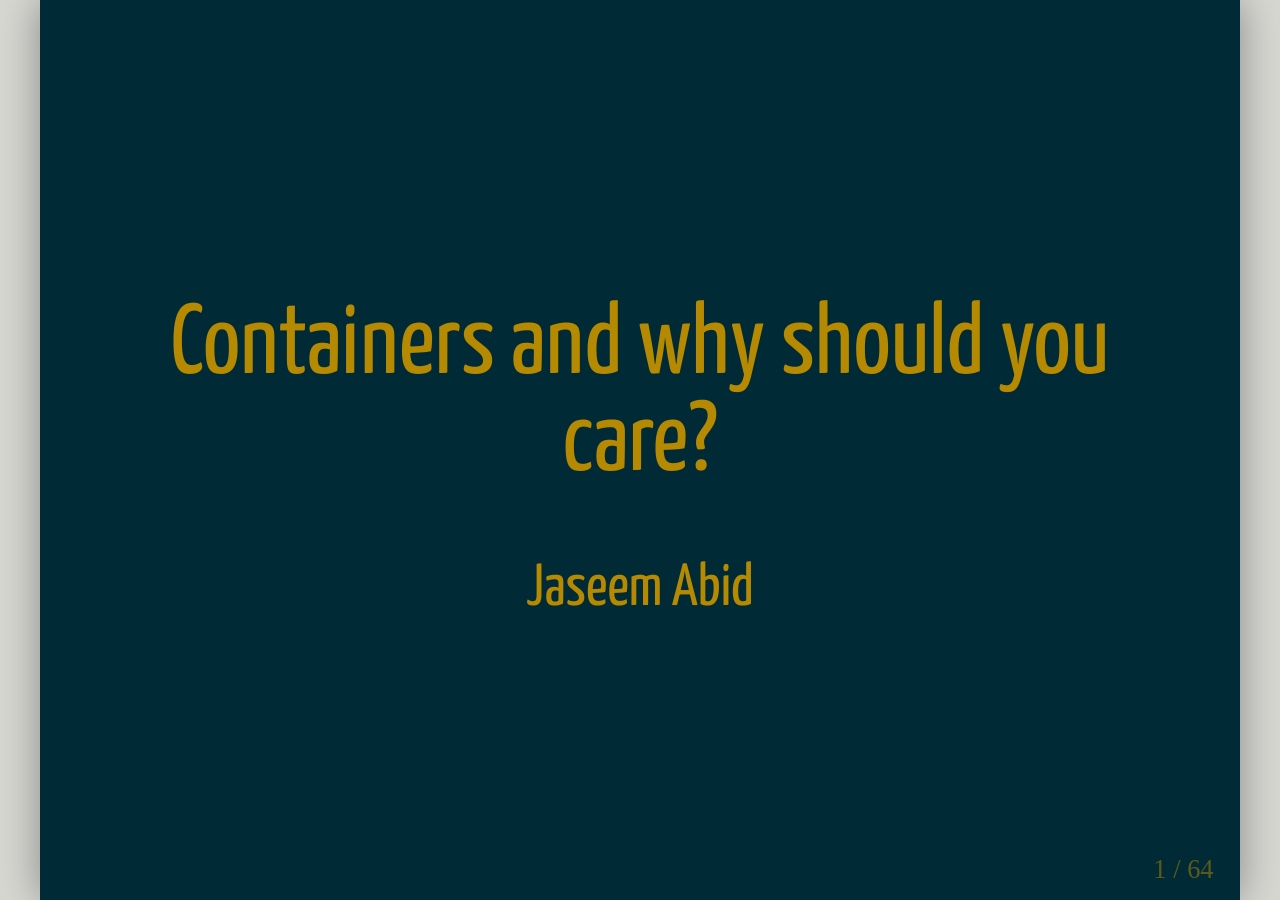
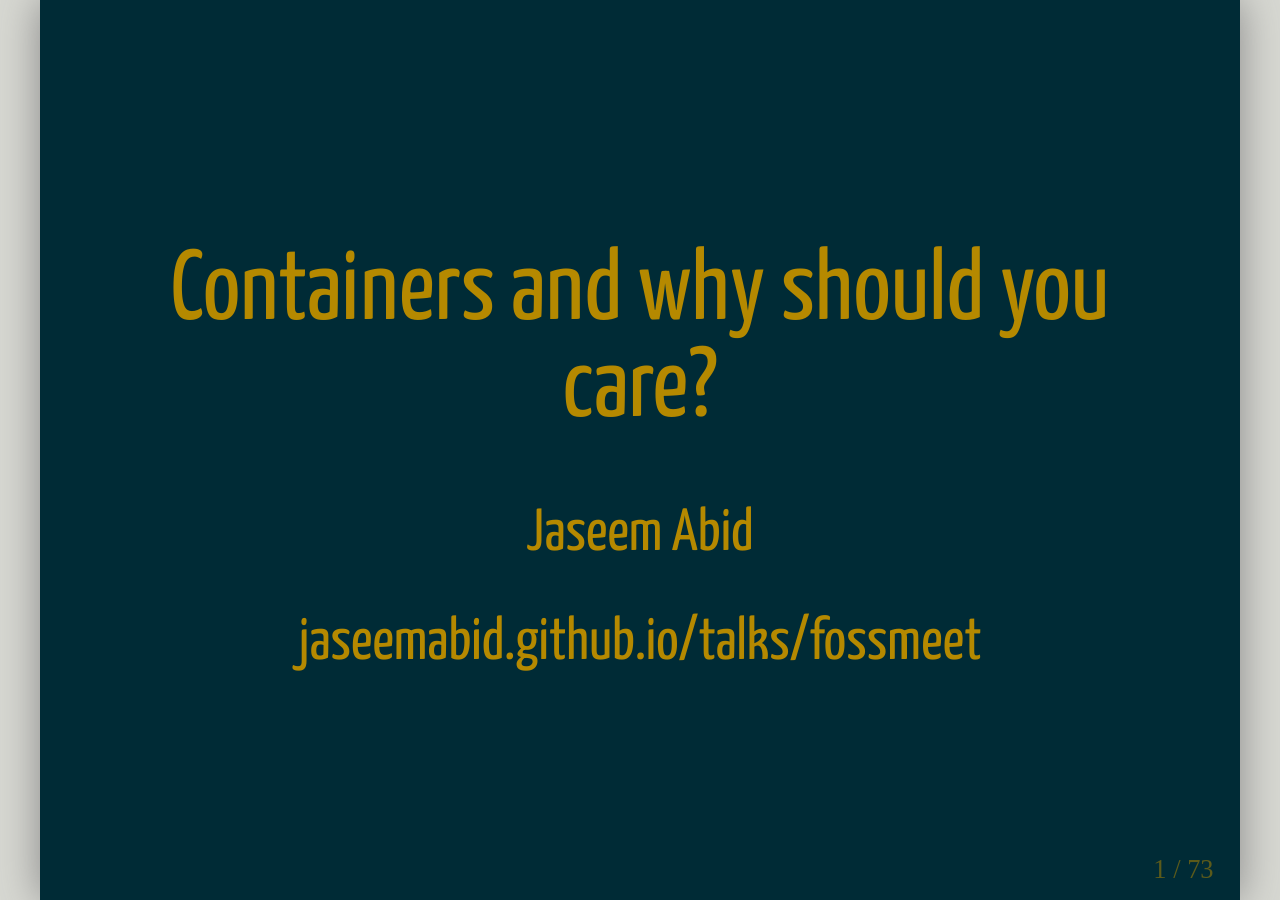
Before and after one commit to jaseemabid/blog, a Jekyll site: the page built from talks/fossmeet/containers.html, in a window 1280 px wide. Built offline with Jekyll 4.4.1, drawn with Linux system fonts in a browser that asks for light colours; some web fonts are replaced; part of the change alters nothing that is shown.

Commit message:
Last minute slide tweaks

```diff
--- a/static/slides.css
+++ b/static/slides.css
@@ -36,6 +36,11 @@ img { width: 100%; }
 
 }
 
+/* Make big urls stand out even when visited */
+h2 a {
+    color: red;
+}
+
 .hljs-solarized-dark .hljs {
     overflow: hidden !important;
     overflow-x: hidden !important;
--- a/talks/fossmeet/containers.html
+++ b/talks/fossmeet/containers.html
@@ -9,6 +9,7 @@ class: center, middle, solarized
 # Containers and why should you care?
 
 ## Jaseem Abid
+## jaseemabid.github.io/talks/fossmeet
 
 ---
 class: solarized
@@ -177,7 +178,7 @@ class: solarized
 ## Ephemeral environments, will go away once you exit the process
 
 ---
-class: center, middle
+class: center, middle, solarized
 
 ![](images/htop.png)
 
@@ -236,6 +237,14 @@ ADD . /inc
 ---
 class: middle, center, solarized
 
+# Few more realistic examples
+
+## https://github.com/fabric8-jenkins/jenkins-openshift-base/blob/master/2/Dockerfile
+
+
+---
+class: middle, center, solarized
+
 # Image history
 
 ---
@@ -246,9 +255,14 @@ class: middle, solarized
 ---
 class: middle, solarized
 
-# 7. Extremely minimal environments
+# 7. Minimal environments
 
 ## Alpine Linux
+
+---
+class: middle, solarized, center
+
+##  💡 argv[0]
 
 ---
 class: middle, solarized
@@ -284,7 +298,7 @@ class: middle, solarized
 
 ## Controls what a process can see
 
-PID, Mount, Network, Users etc
+## PID, Mount, Network, Users etc
 
 ---
 class: middle, solarized
@@ -293,7 +307,7 @@ class: middle, solarized
 
 ## Controls what a process can use
 
-Memory, CPU, Block IO, CPU, CPU Set, Devices
+## Memory, CPU, Block IO, CPU, CPU Set, Devices
 
 ---
 class: middle, solarized
@@ -305,11 +319,31 @@ class: middle, solarized
 
 # A few more things that we left out
 
+--
 ## Docker hub and image registries
+
+--
 ## Networking and ports
+
+--
 ## Docker compose
+
+--
 ## Volumes and mounts
+
+--
 ## SELinux and AppArmor
+
+---
+class: middle, solarized
+
+# Moar!
+
+--
+## https://github.com/sameersbn/docker-skype
+## [Jessie Frazelle's Blog: Setting the Record Straight: containers vs. Zones vs. Jails vs. VMs](https://blog.jessfraz.com/post/containers-zones-jails-vms/)
+## [Jessie Frazelle's Blog: Docker Containers on the Desktop](https://blog.jessfraz.com/post/docker-containers-on-the-desktop/)
+
 
 ---
 class: middle, solarized, center
@@ -321,22 +355,25 @@ class: middle, center
 
 ---
 class: middle, center, solarized
+
 # The image and runtime formats are open standards
 
 ---
 class: middle, solarized
+
 # Kubernetes
 
 ## Cloud orchestration
 
-Kubernetes is an open-source system for automating deployment, scaling, and
-management of containerized applications.
+### Kubernetes is an open-source system for automating deployment, scaling, and management of containerized applications.
 
 ---
 class: middle, solarized
 
 # Why am I excited?
 
+## Reproducible artifacts
+## Environments that can be shared quickly
 ## Off the shelf tools on a declarative interface
 
 ---
```
